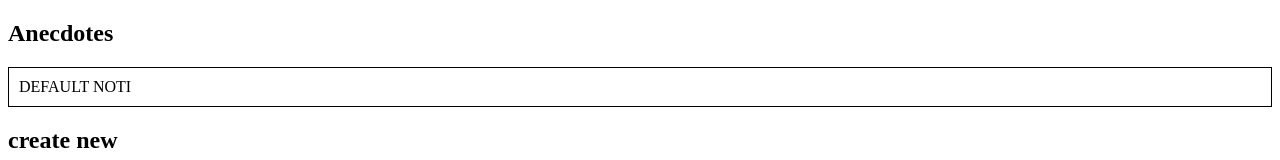
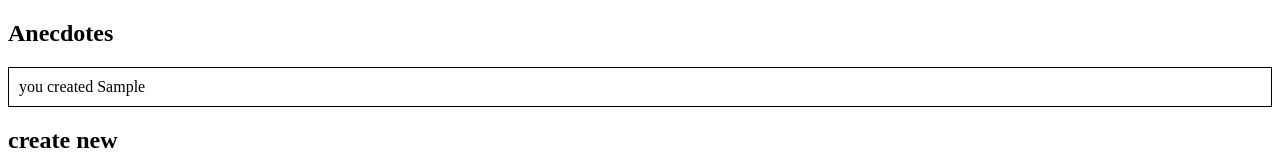
Before and after one commit to sehroz/Full-Stack-Open-2020, a React (Create React App) app in the folder part-6/redux-anecdotes/: page / in a window 1280 px wide. Both pictures are taken after typing "Sample" into the empty fields and a click on the button "create". Shown: the top 160 px of the page. Built offline with nearby package versions, Linux system fonts and the light colour scheme.

Commit message:
6.11 Better anecdotes, step9

```diff
--- a/part-6/redux-anecdotes/src/components/AnecdoteForm.js
+++ b/part-6/redux-anecdotes/src/components/AnecdoteForm.js
@@ -1,6 +1,7 @@
 import React from 'react'
 import { useDispatch } from 'react-redux'
 import { addAnec } from '../reducers/anecdoteReducer'
+import { addNoti, removeNoti } from '../reducers/notiReducer'
 
 const AnecdoteForm = () => {
   const dispatch = useDispatch()
@@ -10,6 +11,8 @@ const AnecdoteForm = () => {
     const anecWords = e.target.anec.value
     e.target.anec.value = ''
     dispatch(addAnec(anecWords))
+    dispatch(addNoti(`you created ${anecWords}`))
+    setInterval(() => dispatch(removeNoti()), 5000)
   }
 
   return (
--- a/part-6/redux-anecdotes/src/components/AnecdoteList.js
+++ b/part-6/redux-anecdotes/src/components/AnecdoteList.js
@@ -1,6 +1,7 @@
 import React from 'react'
 import { useSelector, useDispatch } from 'react-redux'
 import { addVote } from '../reducers/anecdoteReducer'
+import { addNoti, removeNoti } from '../reducers/notiReducer'
 
 const AnecdoteList = () => {
   const anecdotes = useSelector((state) => state.anecs)
@@ -8,6 +9,9 @@ const AnecdoteList = () => {
 
   const vote = (id) => {
     dispatch(addVote(id))
+    const voteFor = anecdotes.find((anec) => anec.id === id).content
+    dispatch(addNoti(`you voted ${voteFor}`))
+    setInterval(() => dispatch(removeNoti()), 5000)
   }
   return (
     <div>
--- a/part-6/redux-anecdotes/src/components/Notification.js
+++ b/part-6/redux-anecdotes/src/components/Notification.js
@@ -7,8 +7,12 @@ const Notification = () => {
     border: 'solid',
     padding: 10,
     borderWidth: 1,
+    display: '',
   }
-  return <div style={style}>{notification}</div>
+  const hide = {
+    display: 'none',
+  }
+  return <div style={notification !== null ? style : hide}>{notification}</div>
 }
 
 export default Notification
--- a/part-6/redux-anecdotes/src/reducers/notiReducer.js
+++ b/part-6/redux-anecdotes/src/reducers/notiReducer.js
@@ -1,16 +1,23 @@
-const notiReducer = (state = 'DEFAULT NOTI', action) => {
+const notiReducer = (state = null, action) => {
   switch (action.type) {
     case 'SET_NOTI':
-      return action.filter
+      return action.noti
     default:
       return state
   }
 }
 
-export const notiChange = (noti) => {
+export const addNoti = (noti) => {
   return {
     type: 'SET_NOTI',
     noti,
   }
 }
+
+export const removeNoti = () => {
+  return {
+    type: 'SET_NOTI',
+    noti: null,
+  }
+}
 export default notiReducer
```
